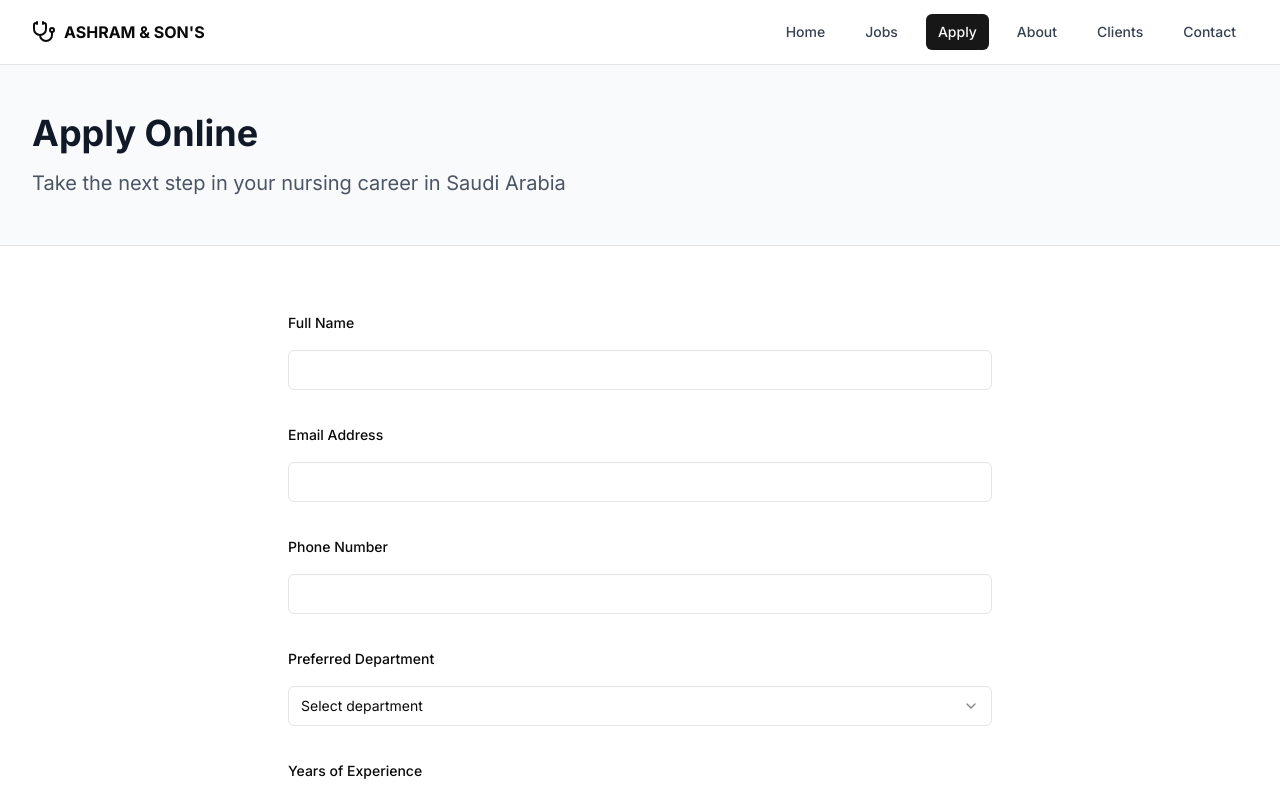
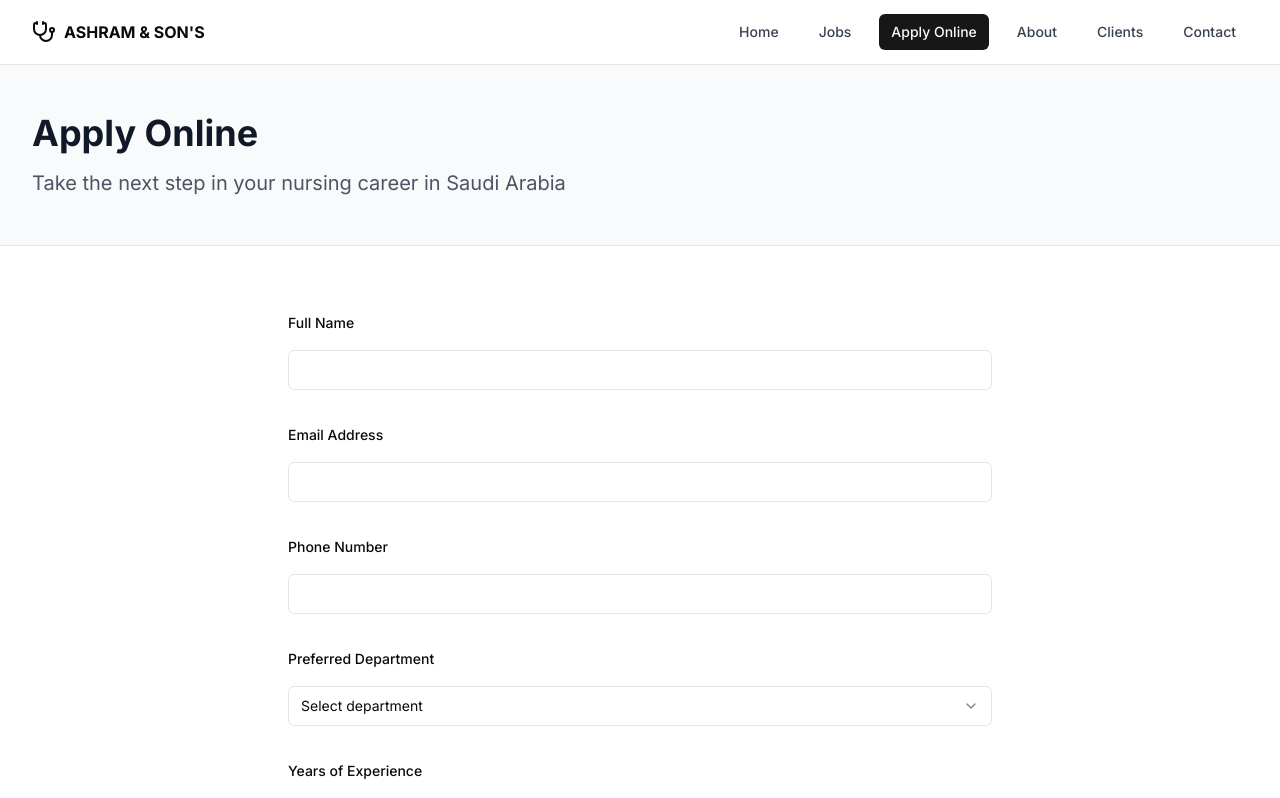
Before and after one commit to bilaldev973/Agency-management, a Next.js app: page /apply in a window 1280 px wide. Shown: the top 798 px of the page. Built offline with nearby package versions, Linux system fonts and the light colour scheme.

Commit message:
fix: rename apply page

```diff
--- a/components/navigation/mobile-nav.tsx
+++ b/components/navigation/mobile-nav.tsx
@@ -21,7 +21,7 @@ export function MobileNav() {
         <nav className="flex flex-col space-y-4 mt-4">
           <NavLink href="/">Home</NavLink>
           <NavLink href="/jobs">Jobs</NavLink>
-          <NavLink href="/apply">Apply</NavLink>
+          <NavLink href="/apply">Apply Online</NavLink>
           <NavLink href="/about">About</NavLink>
           <NavLink href="/clients">Clients</NavLink>
           <NavLink href="/contact">Contact</NavLink>
--- a/components/navigation/navbar.tsx
+++ b/components/navigation/navbar.tsx
@@ -18,7 +18,7 @@ export function Navbar() {
           <nav className="hidden md:flex items-center space-x-4">
             <NavLink href="/">Home</NavLink>
             <NavLink href="/jobs">Jobs</NavLink>
-            <NavLink href="/apply">Apply</NavLink>
+            <NavLink href="/apply">Apply Online</NavLink>
             <NavLink href="/about">About</NavLink>
             <NavLink href="/clients">Clients</NavLink>
             <NavLink href="/contact">Contact</NavLink>
```
